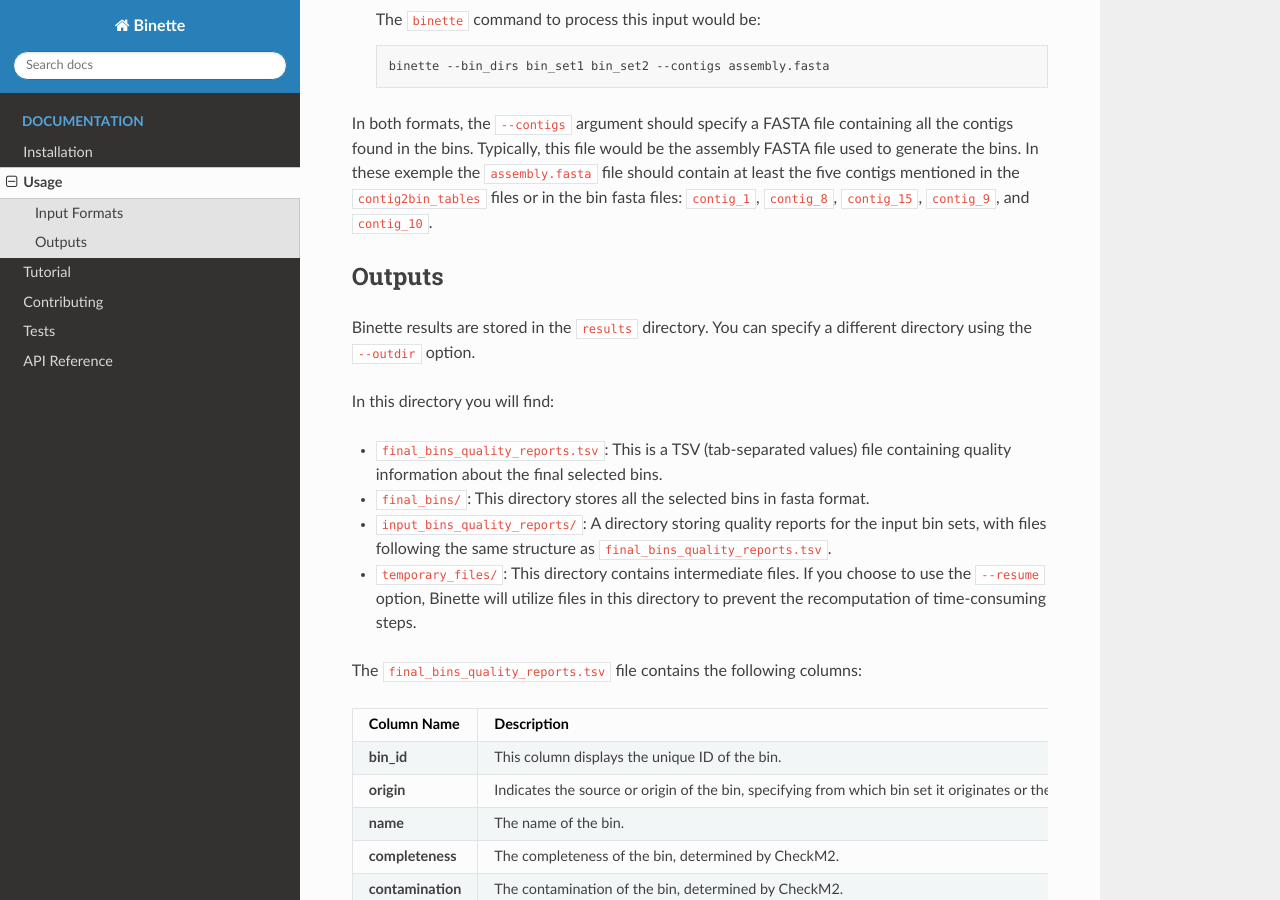
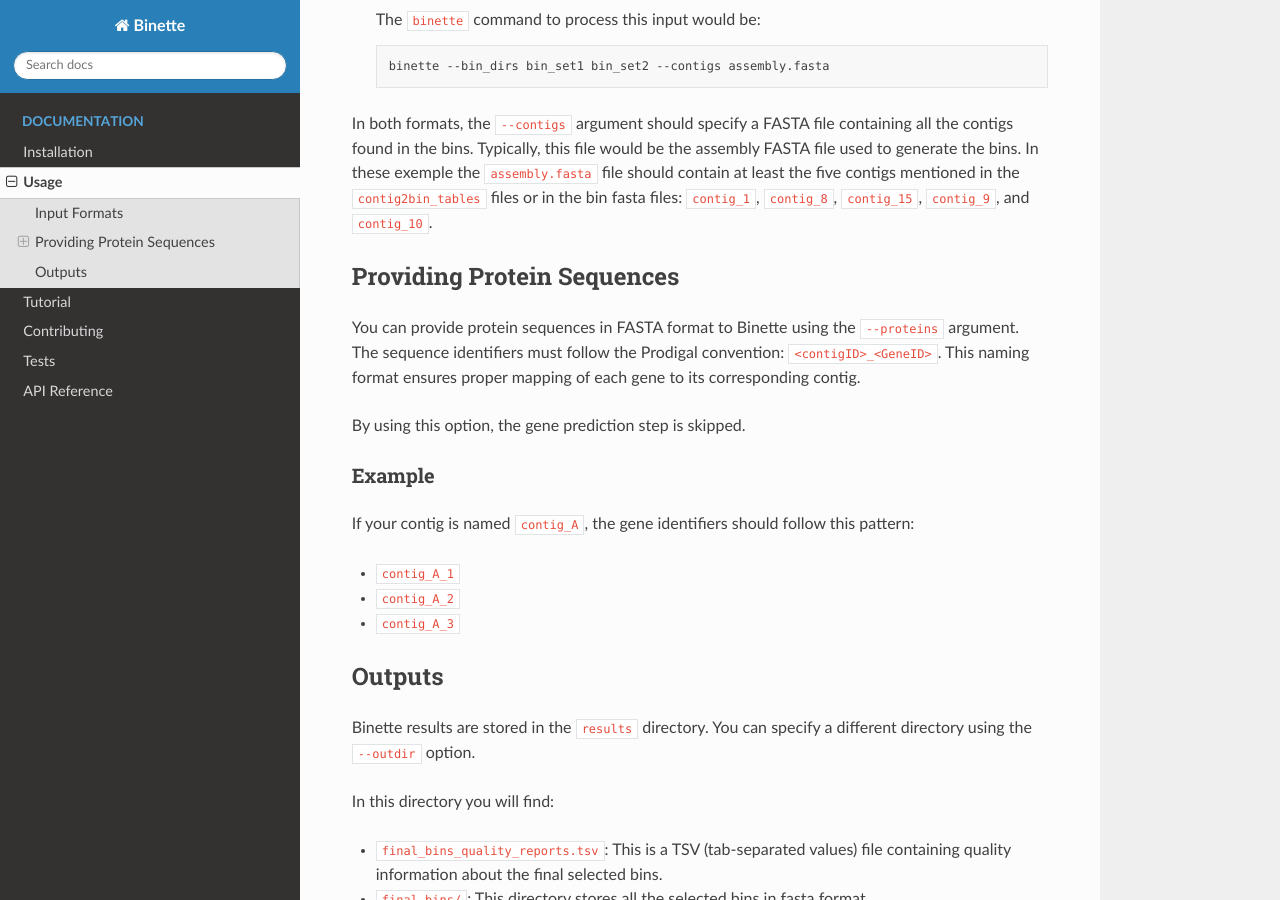
Before and after one commit to genotoul-bioinfo/Binette, a Sphinx documentation site: the page built from docs/usage.md, in a window 1280 px wide and 900 px high, scrolled down 1150 px. Built offline with Sphinx 7.4.7 and the Read the Docs theme 3.1.0, drawn with Linux system fonts in a browser that asks for light colours.

Commit message:
add doc explaining precomputed protein input

```diff
--- a/docs/usage.md
+++ b/docs/usage.md
@@ -58,6 +58,20 @@
 
 In both formats, the `--contigs` argument should specify a FASTA file containing all the contigs found in the bins. Typically, this file would be the assembly FASTA file used to generate the bins. In these exemple the `assembly.fasta` file should contain at least the five contigs mentioned in the `contig2bin_tables` files or in the bin fasta files: `contig_1`, `contig_8`, `contig_15`, `contig_9`, and `contig_10`.
 
+
+## Providing Protein Sequences
+
+You can provide protein sequences in FASTA format to Binette using the `--proteins` argument. The sequence identifiers must follow the Prodigal convention: `<contigID>_<GeneID>`. This naming format ensures proper mapping of each gene to its corresponding contig.
+
+By using this option, the gene prediction step is skipped.
+
+### Example
+If your contig is named `contig_A`, the gene identifiers should follow this pattern:
+- `contig_A_1`
+- `contig_A_2`
+- `contig_A_3`
+
+
 ## Outputs
 
 Binette results are stored in the `results` directory. You can specify a different directory using the `--outdir` option.
```
